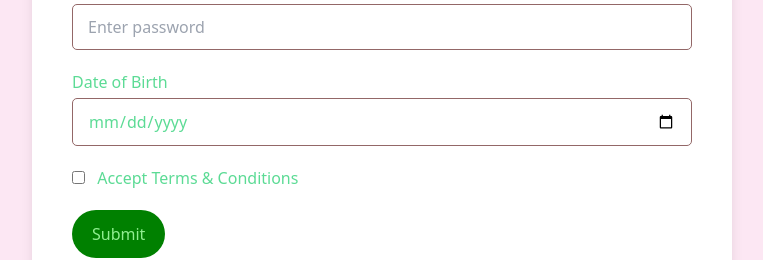
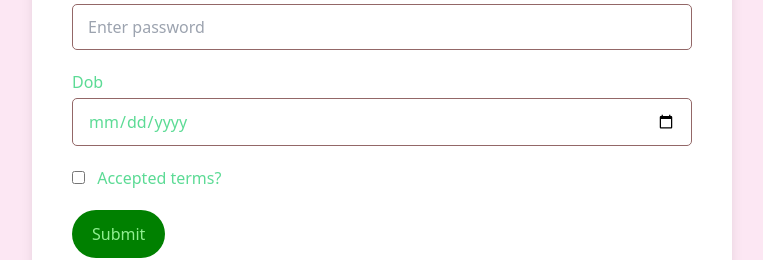
Before and after one commit to Harshith334/wd101n, a plain HTML site: page index.html in a window 1280 px wide. Shown: the part 403-663 px from the top of the page, without its empty margins (258-1021 px from the left). Drawn offline with nearby package versions, Linux system fonts and the light colour scheme.

Commit message:
index.html

```diff
--- a/index.html
+++ b/index.html
@@ -67,12 +67,12 @@
         <input type="password" id="password" name="password" required class="input-field" placeholder="Enter password">
       </div>
       <div class="mb-5">
-        <label for="dob" class="block mb-1">Date of Birth</label>
+        <label for="dob" class="block mb-1">Dob</label>
         <input type="date" id="dob" name="dob" required class="input-field" placeholder="dd/mm/yyyy">
       </div>
       <div class="mb-5">
         <input type="checkbox" id="acceptedTerms" name="acceptedTerms" required>
-        <label for="acceptedTerms" class="ml-2">Accept Terms & Conditions</label>
+        <label for="acceptedTerms" class="ml-2">Accepted terms?</label>
       </div>
       <button type="submit" class="submit-button">
         Submit
```
